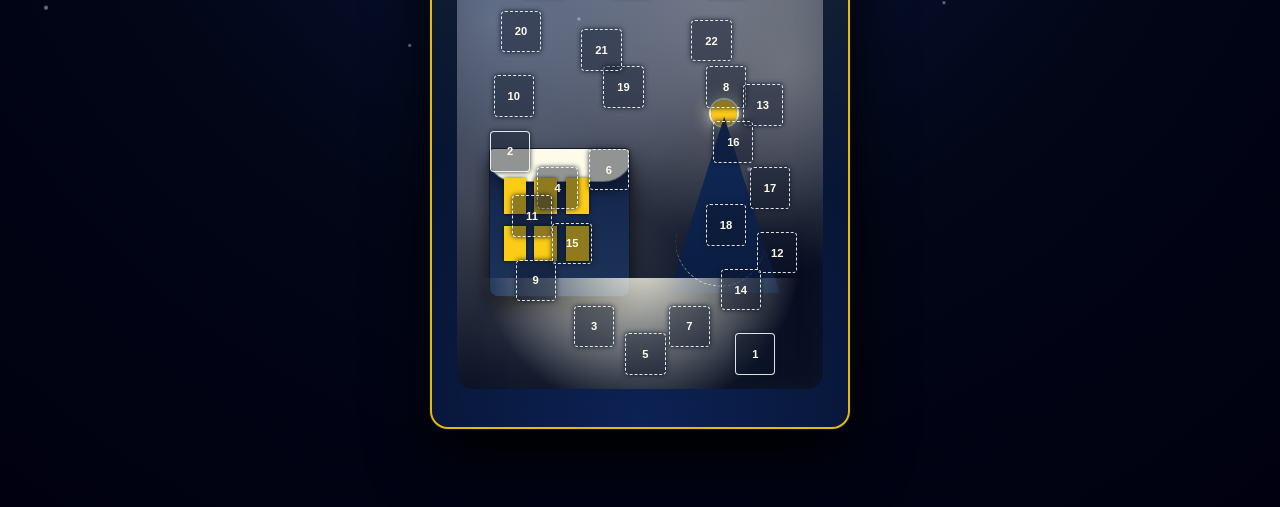
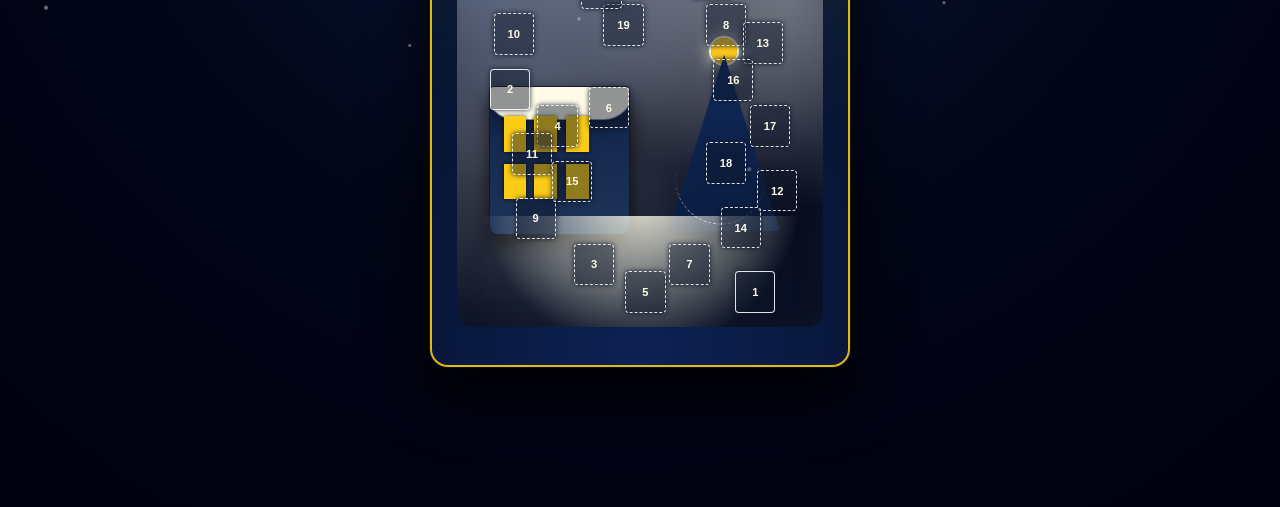
Before and after one commit to federicogualdi/advent-calendar, a plain HTML site: page public/index.html in a window 1280 px wide. Shown: the part 293-800 px from the top of the page. Drawn offline with Linux system fonts and the light colour scheme.

Commit message:
feat: fix style on apple devices

```diff
--- a/public/styles.css
+++ b/public/styles.css
@@ -18,9 +18,9 @@ body {
     background:
             radial-gradient(circle at top, #0b1b44, #020617 55%, #000010 100%);
     display: flex;
-    align-items: center;
     justify-content: center;
-    padding: 12px;
+    align-items: flex-start;
+    padding: 16px 12px 32px;
     font-family: "Poppins", system-ui, -apple-system, BlinkMacSystemFont, "Segoe UI", sans-serif;
     color: var(--white);
     overflow-x: hidden;
```
